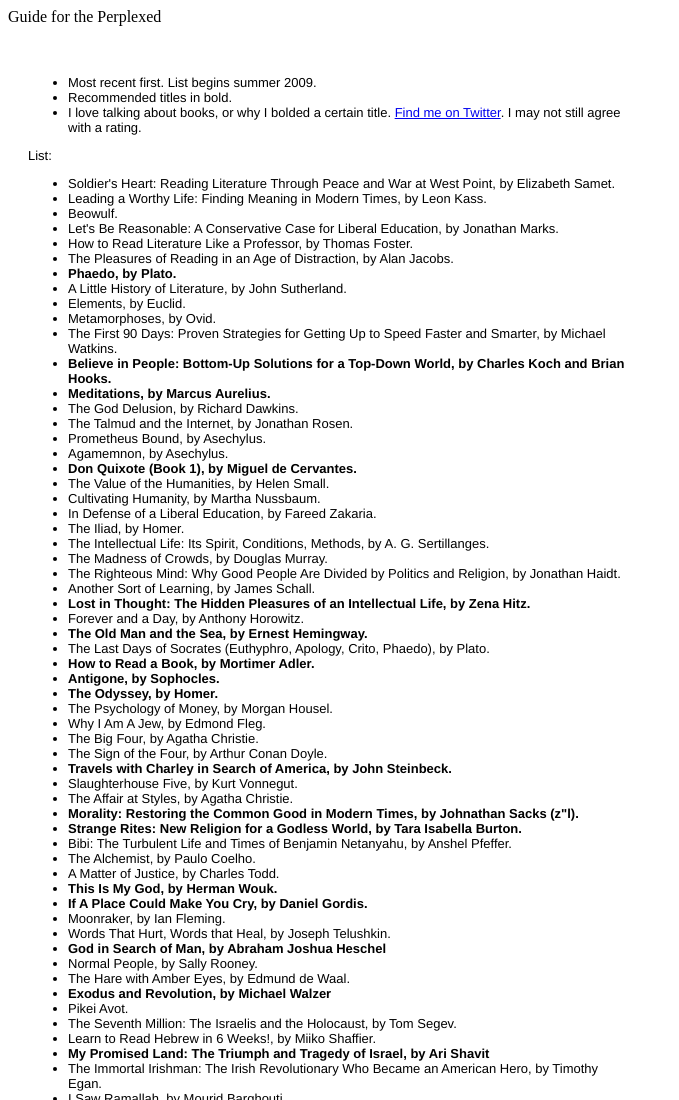
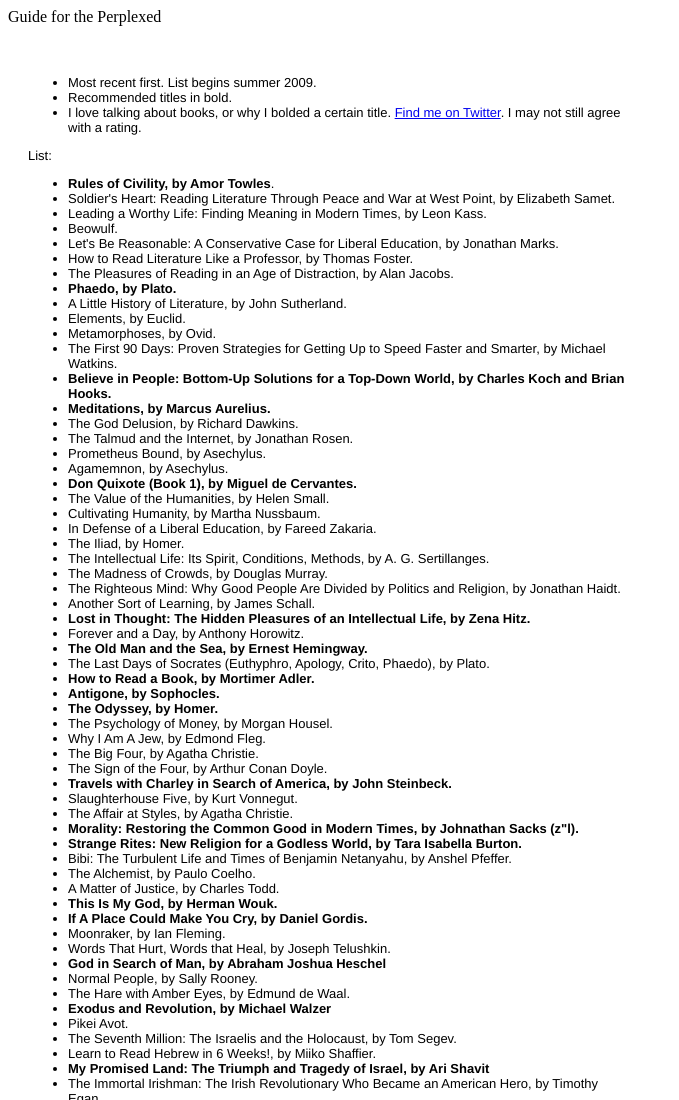
Before and after one commit to tommycollison/tommycollison.github.io, a plain HTML site: page books.html in a window 1280 px wide. Shown: the top 1100 px of the page, without its empty margins (0-679 px from the left). Drawn offline with Linux system fonts and the light colour scheme.

Commit message:
adds rules of civility

```diff
--- a/books.html
+++ b/books.html
@@ -24,6 +24,7 @@
 </ul>
   List:
 <ul>
+	<li><b>Rules of Civility, by Amor Towles</b>.</li>
 	<li>Soldier's Heart: Reading Literature Through Peace and War at West Point, by Elizabeth Samet.</li>
 	<li>Leading a Worthy Life: Finding Meaning in Modern Times, by Leon Kass.</li>
 	<li>Beowulf.</li>
```
